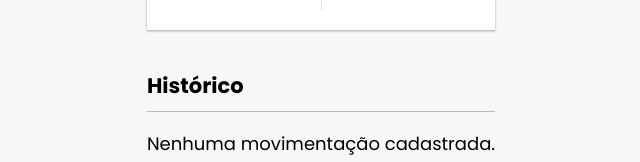
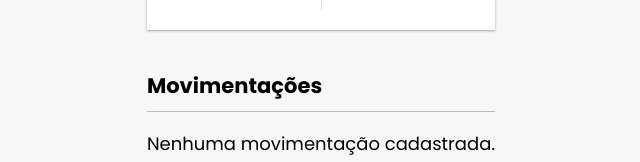
Before and after one commit to Ramon-Erik/expenses-tracker, a Vue app: page / in a window 1280 px wide. Shown: the part 273-435 px from the top of the page, without its empty margins (319-959 px from the left). Built offline with nearby package versions, Linux system fonts and the light colour scheme.

Commit message:
fix: unused props variable

```diff
--- a/src/components/ExTransactionList.vue
+++ b/src/components/ExTransactionList.vue
@@ -1,5 +1,5 @@
 <template>
-  <h3>Histórico</h3>
+  <h3>Movimentações</h3>
   <ul id="list" class="list" v-if="transactionsList.length">
     <li
       v-for="transaction in transactionsList"
@@ -21,7 +21,7 @@ const emit = defineEmits<{
   deleteTransaction: [transactionId: number]
 }>()
 
-const props = defineProps<{
+defineProps<{
   transactionsList: ITransaction[]
 }>()
 
```
